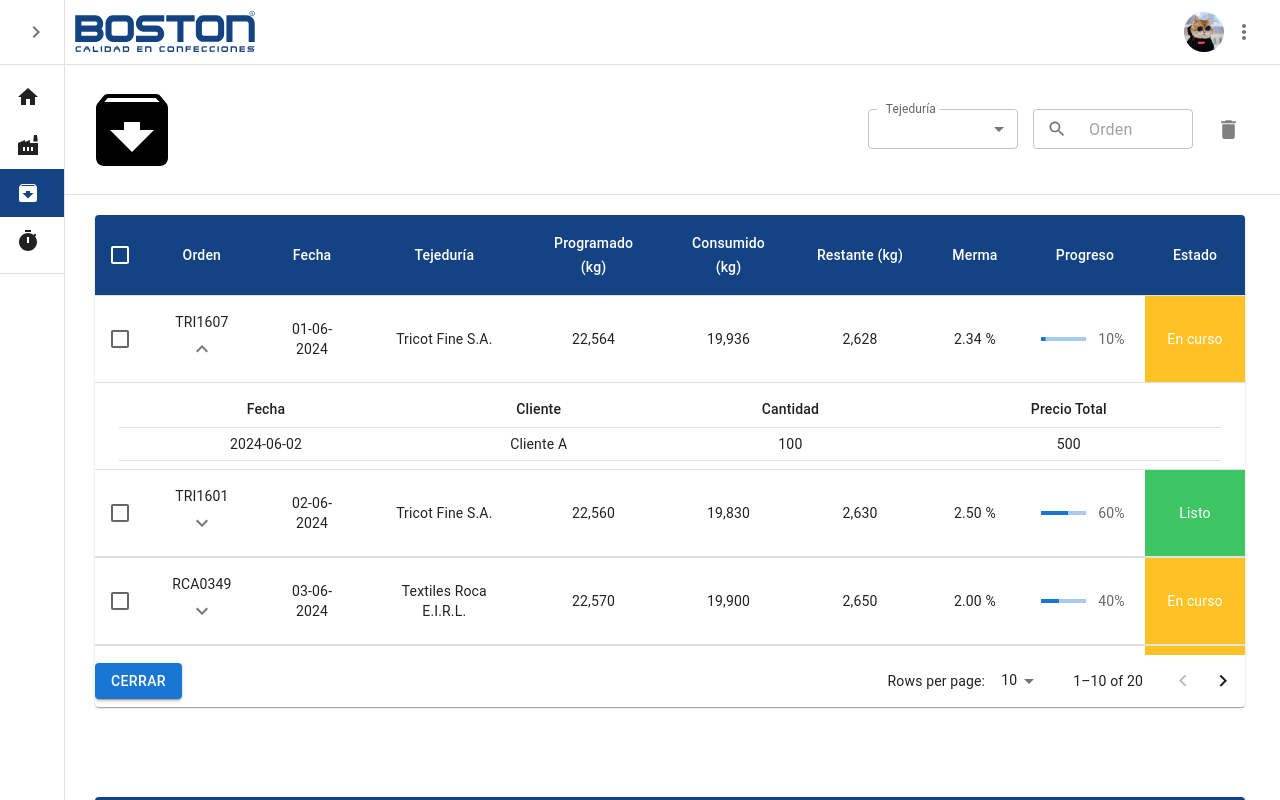
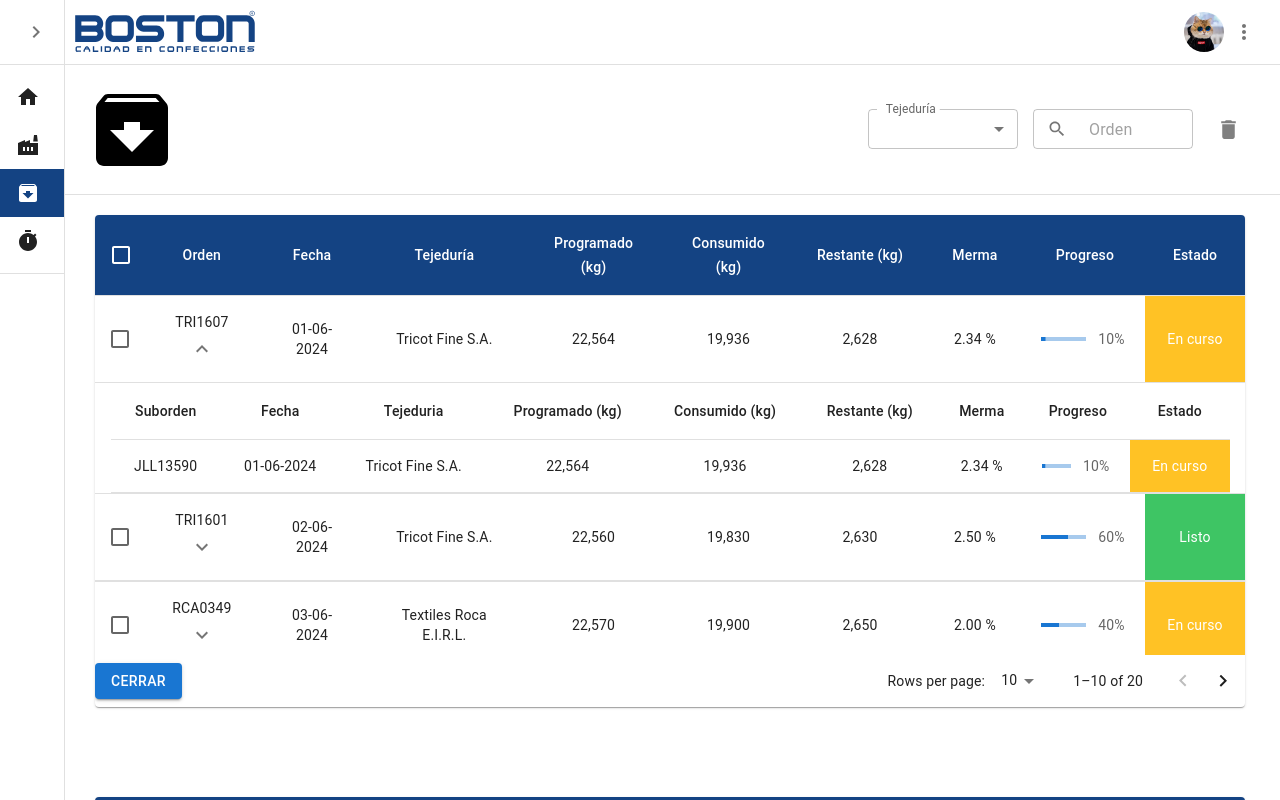
Before and after one commit to boston-sistemas/ERP-Frontend, a Next.js app: page /revision_stock in a window 1280 px wide. Both pictures are taken after a click on the button 201 px from the left and 349 px from the top of the page. Shown: the top 800 px of the page. Built offline with nearby package versions, Linux system fonts and the light colour scheme.

Commit message:
colspan por mejorar

```diff
--- a/src/components/operaciones/modulo1/tablas/data/data_pendiente.tsx
+++ b/src/components/operaciones/modulo1/tablas/data/data_pendiente.tsx
@@ -1,8 +1,13 @@
 export interface SubOrder {
+    suborder: string;
     date: string;
-    customer: string;
-    amount: number;
-    totalPrice: number;
+    textile: string;
+    programmed: number;
+    consumed: number;
+    remaining: number;
+    waste: number;
+    progress: number;
+    state: string;
   }
 
   export interface Data {
@@ -35,7 +40,7 @@ export interface SubOrder {
 
   export const rows = [
     createData('TRI1607', '01-06-2024', 'Tricot Fine S.A.', 22564, 19936, 2628, 2.34, 10.00, 'En curso', [
-      { date: '2024-06-02', customer: 'Cliente A', amount: 100, totalPrice: 500 },
+      { suborder:'JLL13590', date:'01-06-2024', textile:'Tricot Fine S.A.', programmed: 22564, consumed: 19936, remaining: 2628, waste: 2.34, progress: 10.00, state: 'En curso'},
     ]),
     createData('TRI1601', '02-06-2024', 'Tricot Fine S.A.', 22560, 19830, 2630, 2.50, 60.00, 'Listo'),
     createData('RCA0349', '03-06-2024', 'Textiles Roca E.I.R.L.', 22570, 19900, 2650, 2.00, 40.00, 'En curso'),
@@ -45,7 +50,9 @@ export interface SubOrder {
     createData('RCA0350', '07-06-2024', 'Textiles Roca E.I.R.L.', 22550, 19920, 2660, 1.90, 50.00, 'Detenido'),
     createData('TRI1612', '08-06-2024', 'Tricot Fine S.A.', 22600, 19980, 2670, 2.70, 95.00, '-'),
     createData('RCA0351', '09-06-2024', 'Textiles Roca E.I.R.L.', 22520, 19840, 2680, 2.10, 75.00, 'En curso'),
-    createData('FRA1404', '10-06-2024', 'Textil Defranco E.I.R.L.', 22530, 19890, 2690, 2.90, 65.00, 'Listo'),
+    createData('FRA1404', '10-06-2024', 'Textil Defranco E.I.R.L.', 22530, 19890, 2690, 2.90, 65.00, 'Listo',[
+      { suborder:'TRI1607', date:'01-06-2024', textile:'Tricot Fine S.A.', programmed: 22564, consumed: 19936, remaining: 2628, waste: 2.34, progress: 10.00, state: 'En curso'},
+    ]),
     createData('TRI1613', '11-06-2024', 'Tricot Fine S.A.', 22510, 19820, 2611, 2.40, 55.00, 'Detenido'),
     createData('RCA0352', '12-06-2024', 'Textiles Roca E.I.R.L.', 22610, 19910, 2612, 2.20, 45.00, '-'),
     createData('FRA1405', '13-06-2024', 'Textil Defranco E.I.R.L.', 22620, 19940, 2613, 3.00, 35.00, 'En curso'),
@@ -55,5 +62,7 @@ export interface SubOrder {
     createData('TRI1615', '17-06-2024', 'Tricot Fine S.A.', 22660, 19860, 2617, 1.60, 20.00, 'En curso'),
     createData('RCA0354', '18-06-2024', 'Textiles Roca E.I.R.L.', 22670, 19930, 2618, 2.60, 30.00, 'Listo'),
     createData('FRA1407', '19-06-2024', 'Textil Defranco E.I.R.L.', 22680, 19940, 2619, 1.50, 40.00, 'Detenido'),
-    createData('TRI1616', '20-06-2024', 'Tricot Fine S.A.', 22690, 19870, 2620, 1.40, 50.00, '-')
+    createData('TRI1616', '20-06-2024', 'Tricot Fine S.A.', 22690, 19870, 2620, 1.40, 50.00, '-',[
+      { suborder:'TRI1607', date:'01-06-2024', textile:'Tricot Fine S.A.', programmed: 22564, consumed: 19936, remaining: 2628, waste: 2.34, progress: 10.00, state: 'En curso'},
+    ]),
   ];
--- a/src/components/operaciones/modulo1/tablas/tabla_stock_pendiente.tsx
+++ b/src/components/operaciones/modulo1/tablas/tabla_stock_pendiente.tsx
@@ -94,7 +94,13 @@ export default function Tabla_stock_pendiente() {
 
   const handleClick = (event: React.MouseEvent<unknown>, order: string) => {
     const newSelected = { ...selected, [order]: !selected[order] };
+    if (newSelected[order]) {
       setSelected(newSelected);
+    } else {
+      const remainingSelected = { ...newSelected };
+      delete remainingSelected[order];
+      setSelected(remainingSelected);
+    }
   };
 
   const handleToggleSubOrder = (event: React.MouseEvent<HTMLButtonElement, MouseEvent>, order: string) => {
@@ -126,7 +132,7 @@ export default function Tabla_stock_pendiente() {
         <Table stickyHeader aria-label="collapsible table">
           <TableHead>
             <TableRow>
-              <TableCell padding="checkbox" style={{ backgroundColor: 'rgb(20, 67, 131)' }}>
+              <TableCell align="center" padding="checkbox" style={{ backgroundColor: 'rgb(20, 67, 131)' }}>
                 <Checkbox
                   color="default"
                   indeterminate={Object.keys(selected).length > 0 && Object.keys(selected).length < rows.length}
@@ -143,7 +149,7 @@ export default function Tabla_stock_pendiente() {
               {columns.map((column) => (
                 <TableCell
                   key={column.id}
-                  align={column.align}
+                  align="center"
                   style={{ backgroundColor: 'rgb(20, 67, 131)', color: 'white', minWidth: column.minWidth }}
                 >
                   {column.label}
@@ -205,26 +211,48 @@ export default function Tabla_stock_pendiente() {
                       {row.state}
                     </TableCell>
                   </TableRow>
-                  <TableRow>
-                    <TableCell style={{ paddingBottom: 0, paddingTop: 0 }} colSpan={columns.length + 1}>
-                      <Collapse in={isRowExpanded} timeout="auto" unmountOnExit>
-                        <Box margin={1}>
-                          <Table size="small" aria-label="sub-orders">
+                  <TableRow >
+
+                    <TableCell style={{ paddingBottom: 0, paddingTop: 0}} colSpan={columns.length + 2}> {/* Ajusta el colspan */}
+                        <Collapse in={isRowExpanded} timeout="auto" unmountOnExit sx={{ width: 'calc(100% + 1px)' }}>
+                          <Box margin={0}>
+                            <Table  aria-label="sub-orders">
                               <TableHead>
                                 <TableRow>
+                                  <TableCell align="center">Suborden</TableCell>
                                   <TableCell align="center">Fecha</TableCell>
-                                <TableCell align="center">Cliente</TableCell>
-                                <TableCell align="center">Cantidad</TableCell>
-                                <TableCell align="center">Precio Total</TableCell>
+                                  <TableCell align="center">Tejeduria</TableCell>
+                                  <TableCell align="center">Programado (kg)</TableCell>
+                                  <TableCell align="center">Consumido (kg)</TableCell>
+                                  <TableCell align="center">Restante (kg)</TableCell>
+                                  <TableCell align="center">Merma</TableCell>
+                                  <TableCell align="center">Progreso</TableCell>
+                                  <TableCell align="center">Estado</TableCell>
                                 </TableRow>
                               </TableHead>
                               <TableBody>
                                 {row.subOrders.map((subOrder, index) => (
                                   <TableRow key={index}>
+                                    <TableCell align="center">{subOrder.suborder}</TableCell>
                                     <TableCell align="center">{subOrder.date}</TableCell>
-                                  <TableCell align="center">{subOrder.customer}</TableCell>
-                                  <TableCell align="center">{subOrder.amount}</TableCell>
-                                  <TableCell align="center">{subOrder.totalPrice}</TableCell>
+                                    <TableCell align="center">{subOrder.textile}</TableCell>
+                                    <TableCell align="center">{subOrder.programmed.toLocaleString('en-US')}</TableCell>
+                                    <TableCell align="center">{subOrder.consumed.toLocaleString('en-US')}</TableCell>
+                                    <TableCell align="center">{subOrder.remaining.toLocaleString('en-US')}</TableCell>
+                                    <TableCell align="center">{`${subOrder.waste.toFixed(2)} %`}</TableCell>
+                                    <TableCell align="center">
+                                      <Box display="flex" alignItems="center">
+                                        <Box width="100%" mr={1}>
+                                          <LinearProgress variant="determinate" value={subOrder.progress} />
+                                        </Box>
+                                        <Box minWidth={35}>
+                                          <Typography variant="body2" color="textSecondary">{`${Math.round(subOrder.progress)}%`}</Typography>
+                                        </Box>
+                                      </Box>
+                                    </TableCell>
+                                    <TableCell align="center" style={{ backgroundColor: getStateColor(subOrder.state), color: 'white' }}>
+                                      {subOrder.state}
+                                    </TableCell>
                                   </TableRow>
                                 ))}
                               </TableBody>
```
Lines whose indentation alone changed are shown as unchanged.
